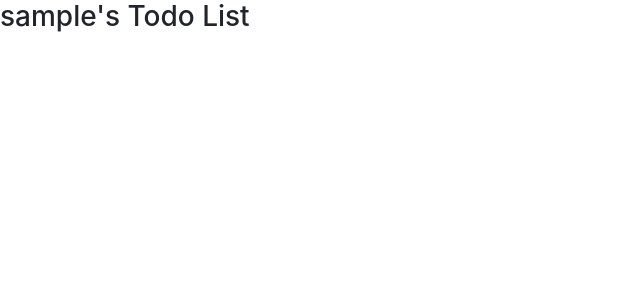
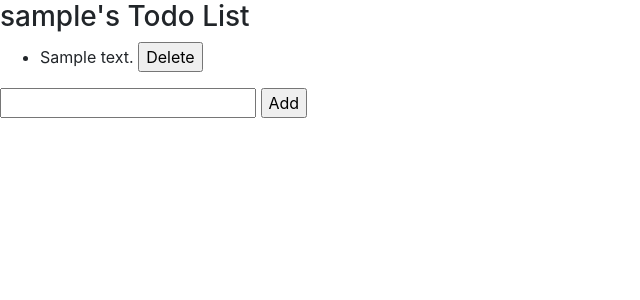
Before and after one commit to jeremyhall04/TodoApp, a Django app: template Project/templates/todo.html in a window 1280 px wide. Shown: the top 300 px of the page, without its empty margins (0-640 px from the left). Run offline with Django 3.2, Linux system fonts and the light colour scheme; tables that the repository leaves empty hold one stand-in row (values such as "Sample post"); the template is opened without the code that fills it: values that come from a table or form of the project are taken from there, most other values are stand-ins (such as "Sample title", 1, 10 or a date in 2020); some libraries are stand-ins or nearby versions.

Commit message:
V1.1: changed todoView to log in as well. todoAdd is now working.

```diff
--- a/Project/Project/urls.py
+++ b/Project/Project/urls.py
@@ -21,6 +21,7 @@ urlpatterns = [
     path("admin/", admin.site.urls),
     path("", views.Landing),
     path("todo/", views.TodoView),
+    path("addTodo/<int:user_id>/", views.addTodo),
     path("register/", views.Register),
     path("create/", views.Create),
 ]
--- a/Project/templates/todo.html
+++ b/Project/templates/todo.html
@@ -12,8 +12,20 @@
 
 <body>
     <h3>{{ user_name }}'s Todo List</h3>
+    <ul>
+        {% for items in todo_items %}
+        <li>{{ items.content }}
+            <form action="/deleteTodo/{{item.id}}/" style="display:inline" method="POST">{% csrf_token %}
+                <input type="submit" value="Delete">
+            </form>
+        </li>
+        {% endfor %}
+    </ul>
 
-
+    <form action="/addTodo/{{ user_id }}/" method="POST">{% csrf_token %}
+        <input type="text" name="content" />
+        <input type="submit" value="Add">
+    </form>
 
     <script src="https://code.jquery.com/jquery-3.3.1.slim.min.js"
         integrity="sha384-q8i/X+965DzO0rT7abK41JStQIAqVgRVzpbzo5smXKp4YfRvH+8abtTE1Pi6jizo"
--- a/Project/todoApp/models.py
+++ b/Project/todoApp/models.py
@@ -1,14 +1,13 @@
 from django.db import models
-
-
-class Item(models.Model):
-    # user = models.ForeignKey(User, on_delete=models.CASCADE)
-    content = models.CharField(max_length=100)
-    date_created = models.TimeField(auto_now_add=False)
 
 
 class User(models.Model):
     username = models.CharField(max_length=100)
     password = models.CharField(max_length=100)
     email = models.CharField(max_length=100)
-    todo_list = models.ForeignKey(Item, on_delete=models.CASCADE)
+
+
+class Item(models.Model):
+    user = models.ForeignKey("User", on_delete=models.CASCADE)
+    content = models.CharField(max_length=100)
+    date_created = models.TimeField(auto_now_add=False)
```
Also changed, not shown: Project/todoApp/views.py (+12 -1 lines), Project/todoApp/migrations/0001_initial.py, Project/todoApp/migrations/0002_auto_20191111_1443.py, Project/todoApp/migrations/0003_item_user.py (deleted), Project/todoApp/migrations/0004_auto_20191110_1948.py (deleted).
